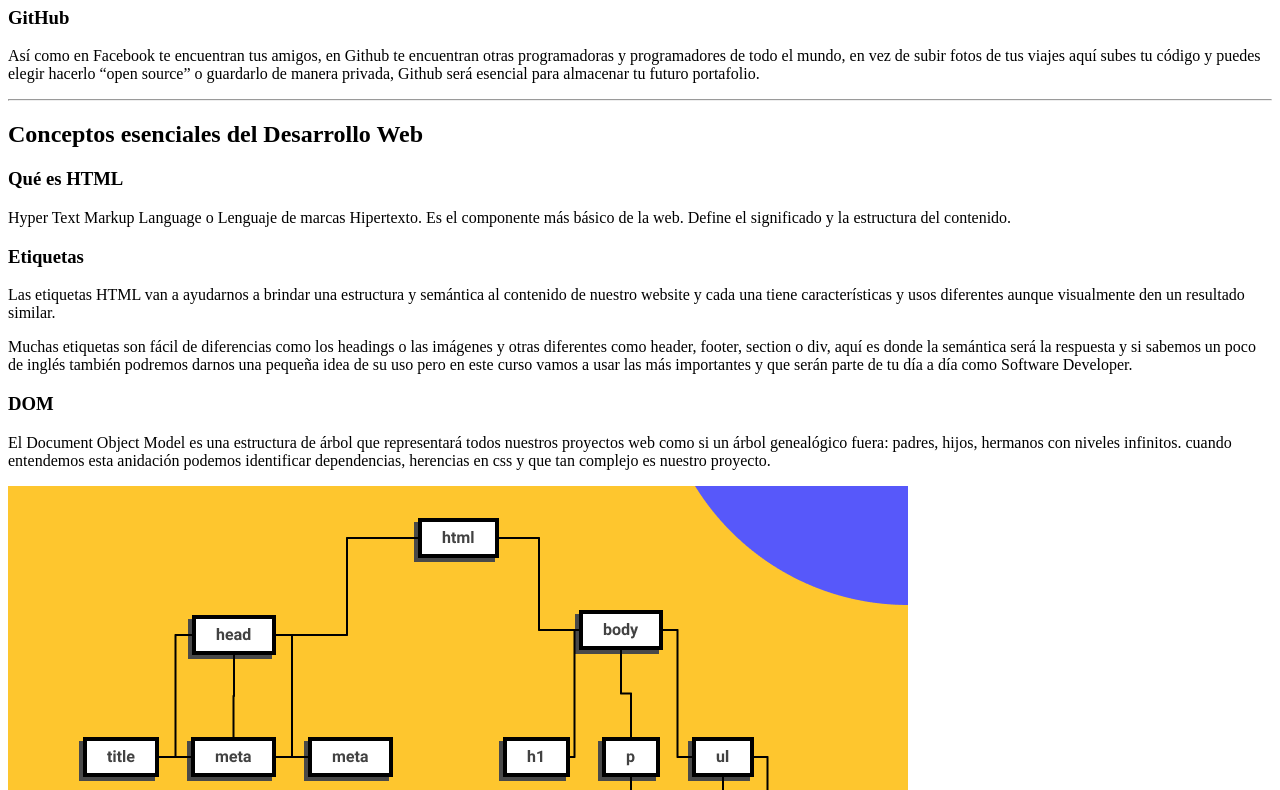
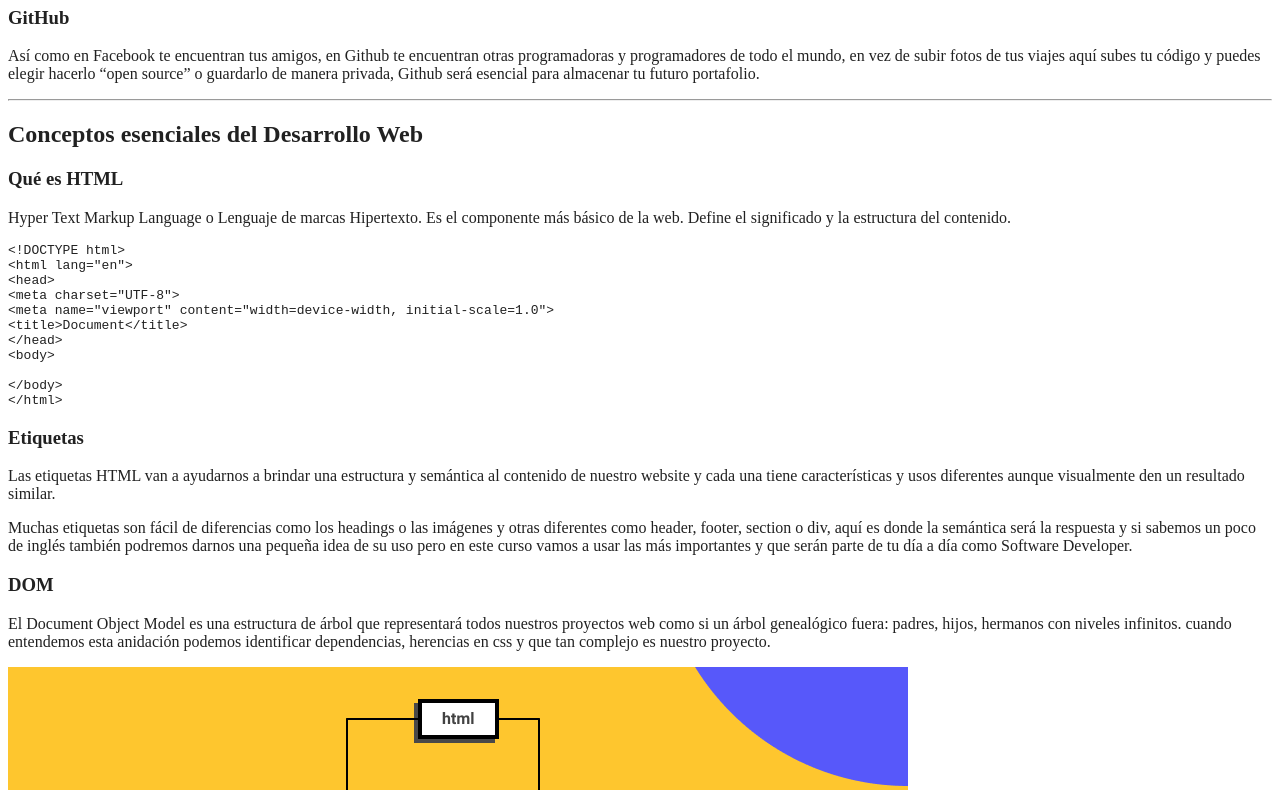
Before and after one commit to amichellrozo/Curso-esencial-html-css, a plain HTML site: page index.html in a window 1280 px wide. Shown: the part 1136-1926 px from the top of the page. Drawn offline with Linux system fonts and the light colour scheme.

Commit message:
actualizado
actualizado

```diff
--- /dev/null
+++ b/CSS/Styles.css
@@ -0,0 +1,6 @@
+ *{
+  color : #212121
+ }
+ a {
+  color : #212121
+ }
--- a/index.html
+++ b/index.html
@@ -4,22 +4,24 @@
   <meta charset="UTF-8">
   <meta http-equiv="X-UA-Compatible" content="IE=edge">
   <meta name="viewport" content="width=device-width, initial-scale=1.0">
+  <link rel="stylesheet" href="./CSS/Styles.css">
   <title>El Blog de Alison</title>
 </head>
 <body>
-  <head>
-    <details open>
+  <header>
+    <nav>
+      <details open>
       <summary>
         Setup
       </summary>
-      <nav>
+
         <ol>
           <li> <a href="#google_chrome">Google Chrome </a></li>
           <li> <a href="#vsc">Visual Studio Code </a></li>
           <li> <a href="#figma">Figma</a></li>
           <li><a href="#github">GitHub</a></li>
         </ol>
-      </nav>
+
     </details>
 
     <details open>
@@ -35,10 +37,10 @@
           <li><a href="#atributo">Atributos</a></li>
           <li><a href="#qcss">Qué es CSS</a></li>
         </ol>
-      </nav>
-    </details>
 
-  </head>
+      </details>
+    </nav>
+  </header>
   <h1>Curso esencial de HTML y CSS</h1>
   <p>Este es el inicio de tu carrera como Desarrollador Web, empezarás aprendiendo HTML y CSS para la creación de contenidos,
     en el nivel 2 aprenderás de componentes y en 3 sobre layouts.</p>
@@ -71,6 +73,18 @@
   <h3 id="qhtml">Qué es HTML</h3>
   <p>Hyper Text Markup Language o Lenguaje de marcas Hipertexto. Es el componente más básico de la web. Define el significado
   y la estructura del contenido.</p>
+ <pre>
+&lt;!DOCTYPE html&gt;
+&lt;html lang=&quot;en&quot;&gt;
+&lt;head&gt;
+&lt;meta charset=&quot;UTF-8&quot;&gt;
+&lt;meta name=&quot;viewport&quot; content=&quot;width=device-width, initial-scale=1.0&quot;&gt;
+&lt;title&gt;Document&lt;/title&gt;
+&lt;/head&gt;
+&lt;body&gt;
+
+&lt;/body&gt;
+&lt;/html&gt;</pre>
 
   <h3 id="etiqueta">Etiquetas</h3>
   <p>Las etiquetas HTML van a ayudarnos a brindar una estructura y semántica al contenido de nuestro website y cada una tiene
```
